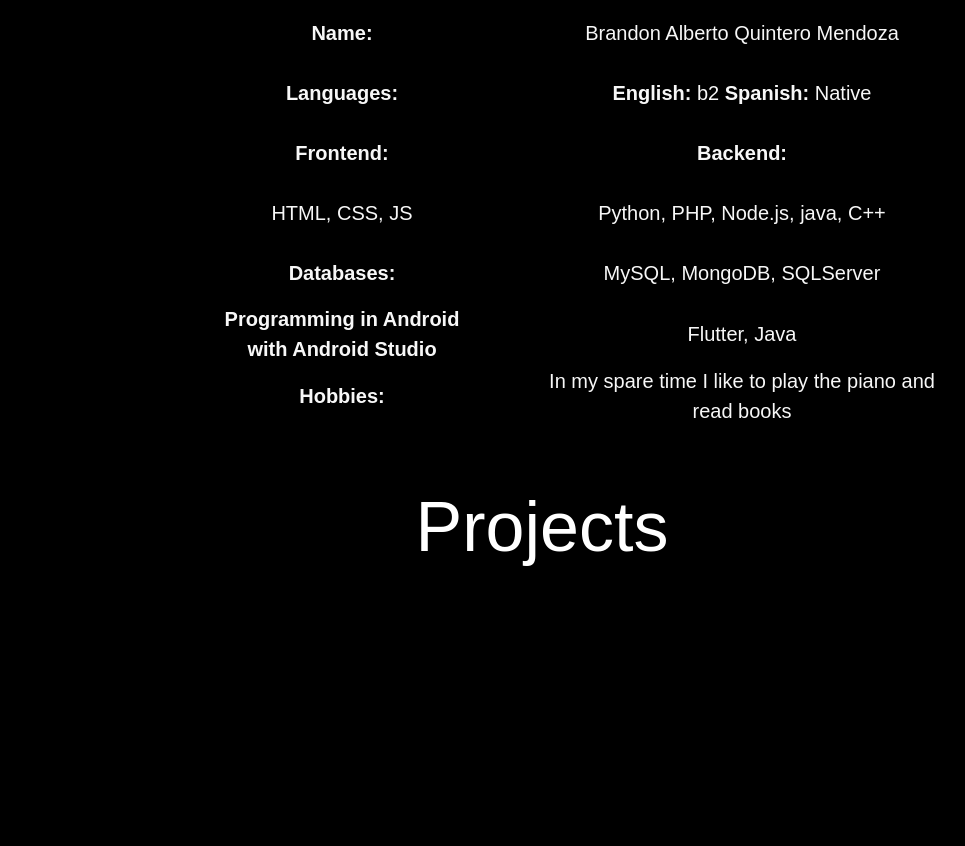
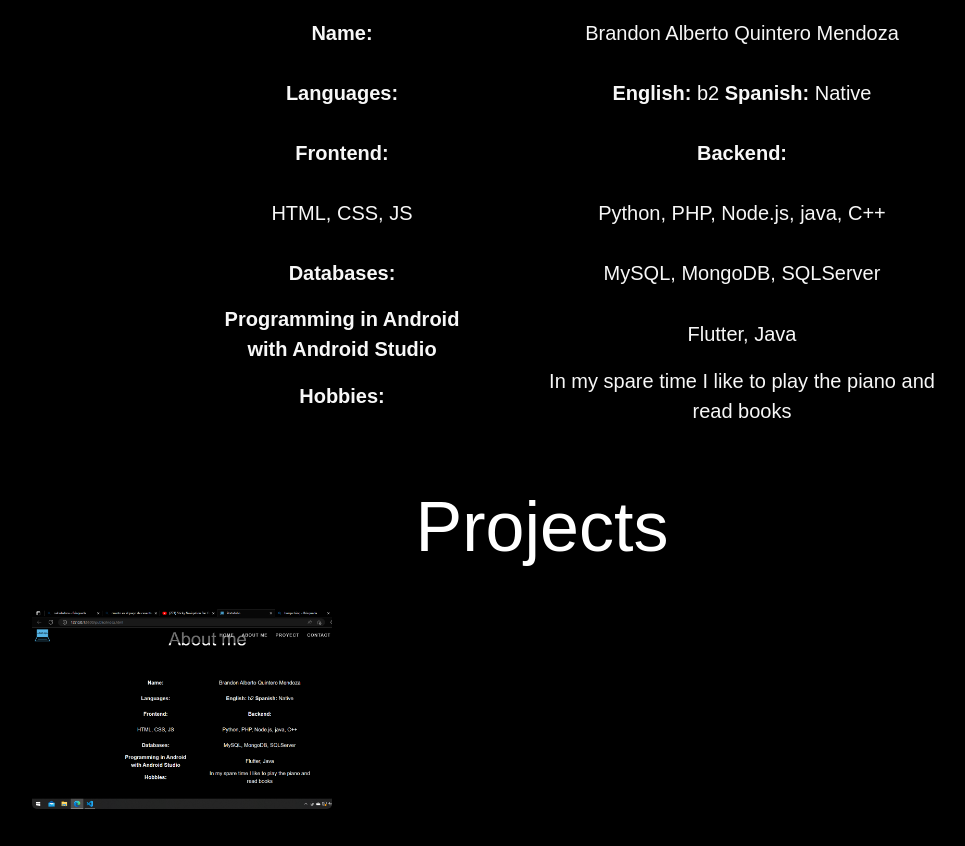
Before and after one commit to BrthMnd/Portafolio, a plain HTML site: page public/index.html in a window 1280 px wide. Shown: the part 1055-1901 px from the top of the page, without its empty margins (98-1063 px from the left). Drawn offline with nearby package versions, Linux system fonts and the light colour scheme; some packages are replaced by stand-ins of ours; a script that the page names is missing.

Commit message:
arreglos de about me

```diff
--- a/assets/style/index__style.css
+++ b/assets/style/index__style.css
@@ -81,20 +81,50 @@
     cursor: pointer;
 }
 #burger{
+    position: relative;
     width: 100%;
     height: 100%;
     background-image: url("../img/Captura.PNG");
     background-size: cover;
-    background: no-repeat;
-    /* transition: 1s; */
+    transition: 1s;
+    border-radius: 5px;
+
 }
-/* .box__languages .transition__for__blur:hover{
+.transition__for__blur{
+    display: flex;
+    justify-content: center;
+    align-items: center;
+    font-weight: bolder;
+    font-family: Cambria, Cochin, Georgia, Times, 'Times New Roman', serif;
     transition: 1s;
+    position: absolute;
+    width: 100%;
     height: 100%;
+}
+.transition__for__blur p{
+
+    /* position: absolute; */
+
+    color: #00000000;
+    transition: 1s;
+}
+#burger:hover .transition__for__blur{
+
+    position: absolute;
+    transition: 1s;
     width: 100%;
-    background-color: rgba(255, 255, 255, 0.445);
+    height: 100%;
+    background-color: rgba(255, 255, 255, 0.616);
+    border-radius: 5px;
 
-} */
+}
+#burger:hover .transition__for__blur p{
+    transition: 1s;
+    color: #000000;
+}
+#burger:hover {
+}
+
 .icons__general{
     font-size: 80px;
     color: black;
--- a/public/index.html
+++ b/public/index.html
@@ -75,11 +75,16 @@
       </div>
     </div>
 
-    <h1 class="title"> Projects</h1>
+    <h1 class="title">Projects</h1>
     <div id="languages__programming">
       <div class="box__languages">
-        <div id="burger"></div>
-        <!-- <div class="transition__for__blur"></div> -->
+        <div id="burger">
+          <div class="transition__for__blur">
+            <p class="jump__p">hola</p>
+          </div>
+
+
+        </div>
       </div>
       <div class="box__languages">
         <i class="fa-brands fa-html5 icons__general"></i>
```
